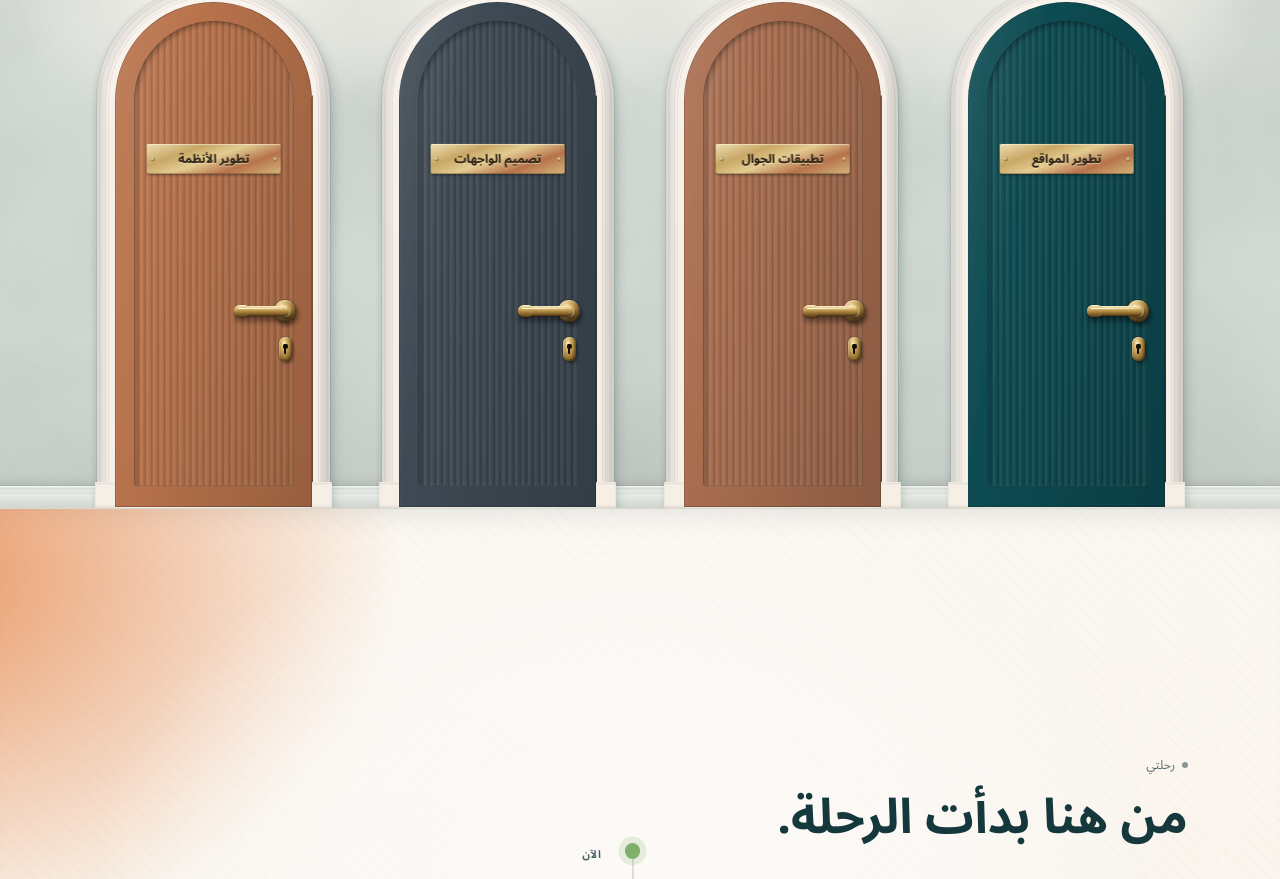
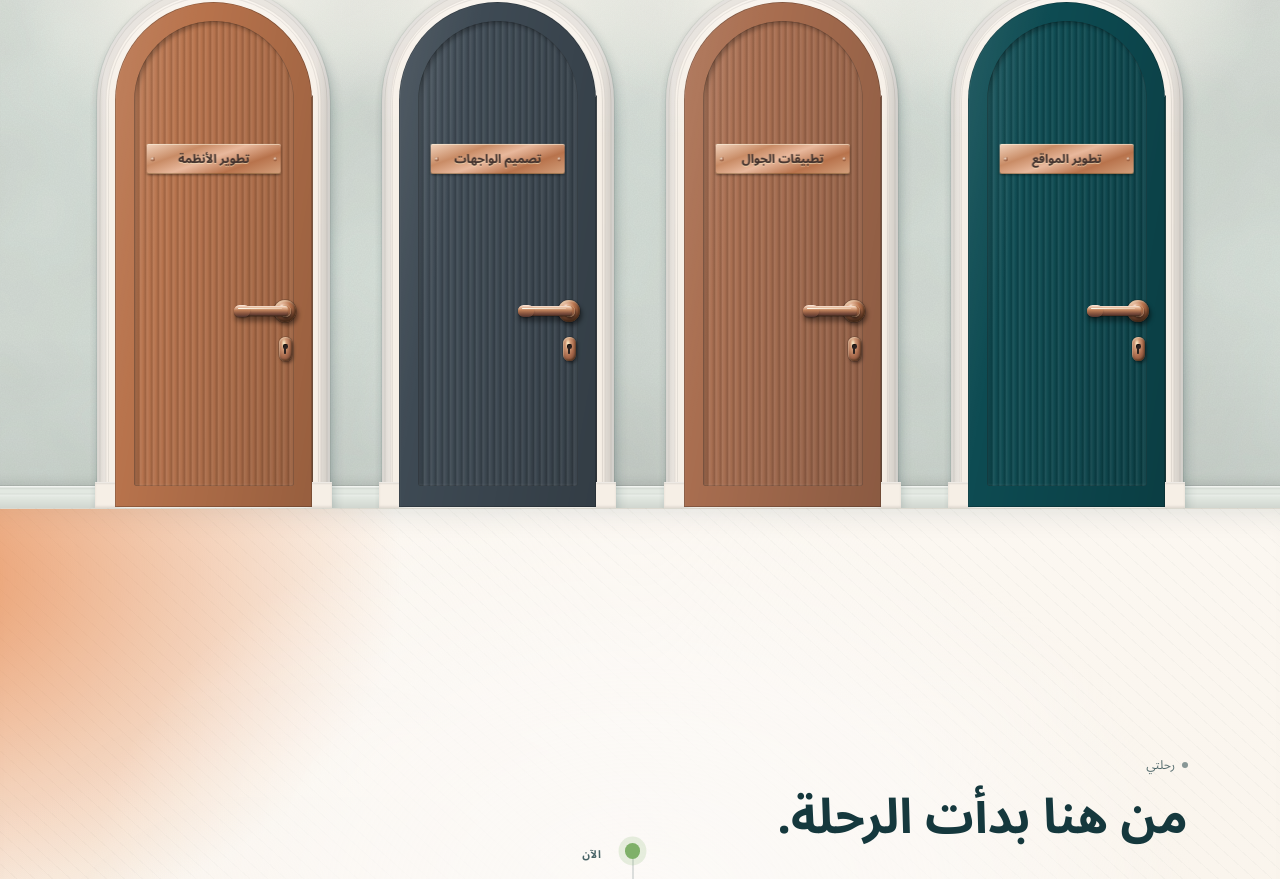
Before and after one commit to 7eaur/eng-elyas, a React (Vite) app: page / in a window 1280 px wide. Shown: the part 1047-1926 px from the top of the page. Built offline with nearby package versions, Linux system fonts and the light colour scheme.

Commit message:
style: retone metallic interaction effects from gold to copper

```diff
--- a/src/styles.css
+++ b/src/styles.css
@@ -197,7 +197,7 @@ body.ready .fig{opacity:1;transform:translate(-50%,0)}
   font-family:ui-sans-serif,system-ui,-apple-system,'Segoe UI',Roboto,sans-serif;color:#F6EFE6;-webkit-font-smoothing:antialiased}
 .cl__name{margin:0;font-size:13px;font-weight:600;line-height:1;letter-spacing:.34em;text-indent:.34em;text-transform:uppercase;color:#F6EFE6}
 .cl__line{position:relative;width:clamp(180px,42vw,260px);height:2px;border-radius:2px;background:rgba(246,239,230,.14);overflow:hidden}
-.cl__line i{position:absolute;inset:0;border-radius:inherit;background:linear-gradient(90deg,#B8734C,#D3A17F 60%,#efdfb2);transform-origin:0 50%;
+.cl__line i{position:absolute;inset:0;border-radius:inherit;background:linear-gradient(90deg,#B8734C,#D3A17F 60%,#F3D4BD);transform-origin:0 50%;
   transform:scaleX(var(--p,0));transition:transform .45s ease}
 .cl__row{display:flex;justify-content:space-between;width:clamp(180px,42vw,260px);margin:0;font:500 10.5px/1 ui-monospace,'SF Mono',Menlo,Consolas,monospace;letter-spacing:.16em;text-transform:uppercase;color:rgba(246,239,230,.6)}
 .cl__row b,.cl__row #ld-pct{font-weight:600;letter-spacing:.16em;color:#D3A17F}
@@ -497,7 +497,7 @@ html:not([data-mode="dark"]) .story__when{color:#A96E50}
 :root{
   --wall:#D9E3DC; --wall-hi:#E7EAE3; --floor:#A5B8B3; --floor-2:#7F9E98; --casing:#F6EFE6; --base:#E2E8E1;
   --paint:#0D3036; --lamp:rgba(255,250,242,.9); --spill:255,196,128;
-  --room-in:#ffdcae; --room-mid:#c98447; --room-out:#22160d;
+  --room-in:#F5D3BD; --room-mid:#B8734C; --room-out:#221A19;
 }
 html[data-mode="dark"]{
   --wall:#12383E; --wall-hi:#1D4146; --floor:#174047; --floor-2:#092D33; --casing:#365E61; --base:#1A464C;
@@ -661,34 +661,34 @@ html[data-mode="dark"]{--rim:rgba(214,196,196,.22);--lift:rgba(0,0,0,.7)}
 /* brass name plate */
 .plate{position:absolute;left:50%;top:31%;translate:-50% -50%;width:58cqi;padding:2.6cqi 4cqi;border-radius:.9cqi;z-index:1;
   text-align:center;font-size:5.4cqi;font-weight:600;line-height:1.15;letter-spacing:.09em;text-transform:uppercase;text-wrap:balance;
-  color:#2b2112;text-shadow:0 .28cqi 0 rgba(255,238,196,.55),0 -.15cqi 0 rgba(0,0,0,.25);
-  background:linear-gradient(160deg,#efdfb2 0%,#c9a866 28%,#e3cc92 48%,#B8734C 72%,#d2b67a 100%);
+  color:#40302C;text-shadow:0 .28cqi 0 rgba(255,238,196,.55),0 -.15cqi 0 rgba(0,0,0,.25);
+  background:linear-gradient(160deg,#F3D4BD 0%,#C98C66 28%,#E9B99D 48%,#B8734C 72%,#D5A27E 100%);
   box-shadow:0 .5cqi 1cqi rgba(0,0,0,.4),inset 0 .3cqi 0 rgba(255,250,228,.7),inset 0 -.3cqi 0 rgba(88,62,22,.45)}
 .plate::before,.plate::after{content:"";position:absolute;top:50%;width:1.6cqi;height:1.6cqi;margin-top:-.8cqi;border-radius:50%;
-  background:radial-gradient(circle at 35% 35%,#fff3cf,#8f6f33 70%);box-shadow:0 .15cqi .2cqi rgba(0,0,0,.4)}
+  background:radial-gradient(circle at 35% 35%,#F9E4D2,#965738 70%);box-shadow:0 .15cqi .2cqi rgba(0,0,0,.4)}
 .plate::before{left:1.8cqi}.plate::after{right:1.8cqi}
 /* lever handle: a bevelled brass rose screwed to the door, a tapered lever standing off it, and a keyhole escutcheon */
 .handle{position:absolute;right:7cqi;top:59%;width:9.4cqi;height:9.4cqi;border-radius:50%;z-index:1;
-  background:radial-gradient(circle at 36% 30%,#fff6dc 0,#e6cb8a 14%,#b8934c 40%,#80602a 70%,#4d3816 100%);
+  background:radial-gradient(circle at 36% 30%,#FFF0E4 0,#E2B395 14%,#B8734C 40%,#7E4B35 70%,#402D2B 100%);
   box-shadow:0 0 0 .35cqi rgba(0,0,0,.22),.9cqi 1.5cqi 2cqi rgba(0,0,0,.45),inset -.7cqi -.9cqi 1.1cqi rgba(40,26,6,.55),inset .5cqi .6cqi .8cqi rgba(255,248,222,.5)}
 /* the boss the lever turns on */
 .handle::before{content:"";position:absolute;inset:2.3cqi;border-radius:50%;
-  background:radial-gradient(circle at 38% 32%,#fff3d0,#c9a45c 45%,#6f5122 100%);box-shadow:.4cqi .7cqi .9cqi rgba(0,0,0,.45),inset 0 0 0 .2cqi rgba(255,240,200,.35)}
+  background:radial-gradient(circle at 38% 32%,#fff3d0,#B8734C 45%,#6D483B 100%);box-shadow:.4cqi .7cqi .9cqi rgba(0,0,0,.45),inset 0 0 0 .2cqi rgba(255,240,200,.35)}
 .handle__lever{position:absolute;right:3.6cqi;top:2.75cqi;width:23cqi;height:3.9cqi;border-radius:2.4cqi 1.6cqi 1.6cqi 2.4cqi;transform-origin:calc(100% - 1.9cqi) 50%;
-  background:linear-gradient(180deg,#fff5d6 0%,#ecd395 16%,#c39d55 42%,#8e6a2d 72%,#5c4119 100%);
+  background:linear-gradient(180deg,#FCEADD 0%,#E9BD9E 16%,#BF825C 42%,#7F4F3C 72%,#52352F 100%);
   box-shadow:.3cqi 2.4cqi 2.2cqi rgba(0,0,0,.38),0 .4cqi .4cqi rgba(0,0,0,.25),inset 0 -.3cqi .4cqi rgba(50,32,8,.45);
   transition:transform .18s cubic-bezier(.3,.7,.4,1)}
 /* a slightly thicker grip at the free end, and a polished highlight running along the top */
 .handle__lever::before{content:"";position:absolute;left:-.4cqi;top:-.45cqi;width:7cqi;height:4.8cqi;border-radius:2.4cqi;
-  background:linear-gradient(180deg,#fff5d6 0%,#e8cd8c 18%,#bf9850 45%,#86632a 75%,#5c4119 100%);box-shadow:0 .5cqi .6cqi rgba(0,0,0,.3)}
+  background:linear-gradient(180deg,#FCEADD 0%,#EAC1A7 18%,#BB7B54 45%,#81503C 75%,#52352F 100%);box-shadow:0 .5cqi .6cqi rgba(0,0,0,.3)}
 .handle__lever::after{content:"";position:absolute;left:1.4cqi;right:2.6cqi;top:.55cqi;height:.55cqi;border-radius:1cqi;background:linear-gradient(90deg,rgba(255,255,240,.95),rgba(255,250,225,.35));filter:blur(.1cqi)}
 .unit.press .handle__lever{transform:rotate(-32deg)}
 .handle__lock{position:absolute;left:50%;top:calc(100% + 6.5cqi);width:5.4cqi;height:10.5cqi;margin-left:-2.7cqi;border-radius:2.7cqi;
-  background:radial-gradient(ellipse at 38% 28%,#fff3d0 0,#d9b86f 22%,#a07b37 55%,#5e4419 100%);
+  background:radial-gradient(ellipse at 38% 28%,#fff3d0 0,#D19A77 22%,#A66749 55%,#5B3B32 100%);
   box-shadow:0 0 0 .3cqi rgba(0,0,0,.2),.6cqi 1cqi 1.4cqi rgba(0,0,0,.42),inset -.4cqi -.6cqi .8cqi rgba(40,26,6,.5),inset .3cqi .4cqi .5cqi rgba(255,248,222,.45)}
 /* the keyhole: a round top over a narrow slot */
-.handle__lock::before{content:"";position:absolute;left:50%;top:30%;width:2cqi;height:2cqi;margin-left:-1cqi;border-radius:50%;background:#140d04;box-shadow:inset .2cqi .3cqi .3cqi rgba(0,0,0,.8)}
-.handle__lock::after{content:"";position:absolute;left:50%;top:calc(30% + 1.3cqi);width:1cqi;height:3cqi;margin-left:-.5cqi;border-radius:0 0 .3cqi .3cqi;background:#140d04}
+.handle__lock::before{content:"";position:absolute;left:50%;top:30%;width:2cqi;height:2cqi;margin-left:-1cqi;border-radius:50%;background:#2B2220;box-shadow:inset .2cqi .3cqi .3cqi rgba(0,0,0,.8)}
+.handle__lock::after{content:"";position:absolute;left:50%;top:calc(30% + 1.3cqi);width:1cqi;height:3cqi;margin-left:-.5cqi;border-radius:0 0 .3cqi .3cqi;background:#2B2220}
 /* light from the room behind, leaking under the door */
 .sill{position:absolute;left:3cqi;right:3cqi;bottom:0;height:1cqi;z-index:2;pointer-events:none;border-radius:1cqi;
   background:rgba(var(--glow),.95);filter:blur(.7cqi);opacity:.4;transition:opacity .6s var(--e-soft)}
```
